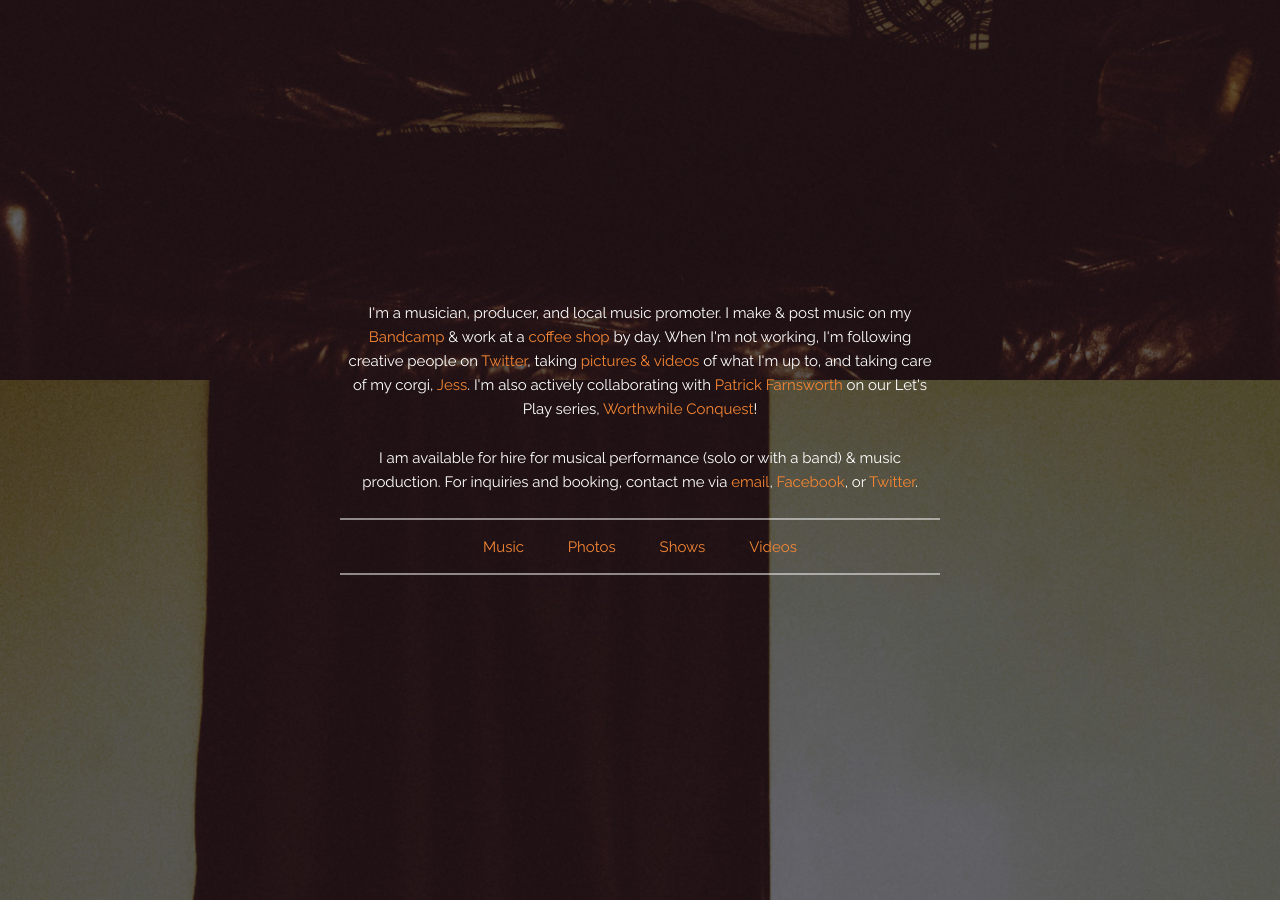
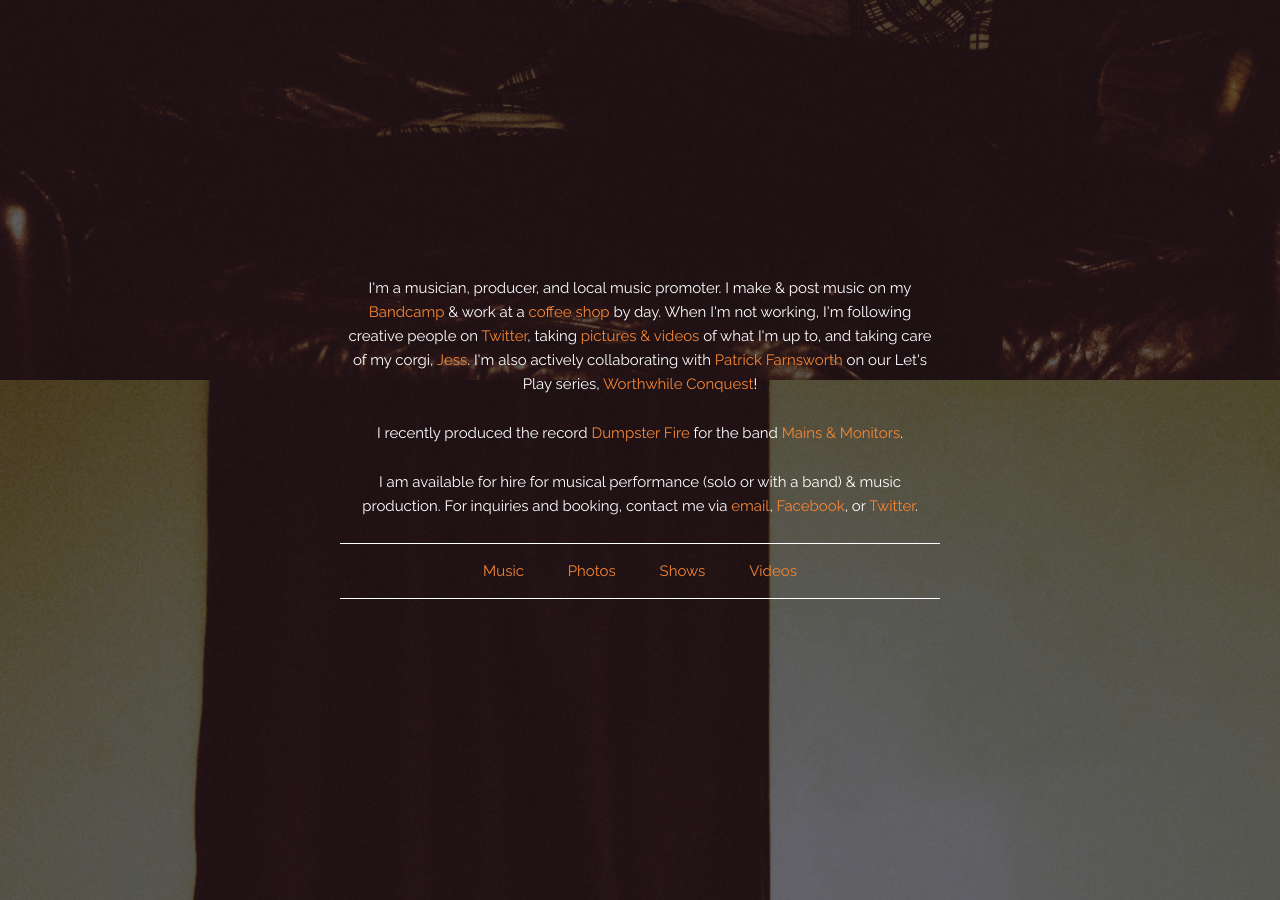
Before and after one commit to jordanthornquest/mains-and-monitors, a Jekyll site: the page built from index.html, in a window 1280 px wide and 900 px high, scrolled down 900 px. Built offline with Jekyll 4.4.1, drawn with Linux system fonts in a browser that asks for light colours; nearby versions of some CDN libraries.

Commit message:
Update index.html

```diff
--- a/index.html
+++ b/index.html
@@ -18,7 +18,7 @@
     </div>
     <div class="buttons">
       <a class="button" href="http://music.jordanthornquest.com/track/people-demo">Listen to my latest single</a>
-      <a class="button" href="http://music.jordanthornquest.com/track/late-bloomer">Pre-order my EP</a>
+      <a class="button" href="http://music.jordanthornquest.com/album/late-bloomer-ep">Pre-order my EP</a>
       <div class="desktop-social">
         <div class="social">
           <ul>
@@ -41,6 +41,7 @@
 <div class="intro-2" id="intro-2">
   <div class="intro-content-2">
     <p>I'm a musician, producer, and local music promoter. I make &amp; post music on my <a href="http://music.jordanthornquest.com">Bandcamp</a> &amp; work at a <a href="http://twinbeanscoffee.com">coffee shop</a> by day. When I'm not working, I'm following creative people on <a href="https://twitter.com/jsthornquest">Twitter</a>, taking <a href="https://instagram.com/jordanthornquest"> pictures &amp; videos</a> of what I'm up to, and taking care of my corgi, <a href="https://www.instagram.com/p/BUtA--CliKX/">Jess</a>. I'm also actively collaborating with <a href="https://www.lastborninthewilderness.com">Patrick Farnsworth</a> on our Let's Play series, <a href="https://www.youtube.com/channel/UCv9mCJbMA4Xw-E9Um_h1Csw">Worthwhile Conquest</a>!</p>
+    <p>I recently produced the record <a href="https://mainsandmonitors.bandcamp.com">Dumpster Fire</a> for the band <a href="https://mainsandmonitors.bandcamp.com">Mains & Monitors</a>.
     <p>I am available for hire for musical performance (solo or with a band) &amp; music production. For inquiries and booking, contact me via <a href="mailto:me@jordanthornquest.com">email</a>, <a href="http://facebook.com/jordanthornquestofficial">Facebook</a>, or <a href="http://twitter.com/jsthornquest">Twitter</a>.</p>
     <nav class="desktop-nav">
       <ul>
```
